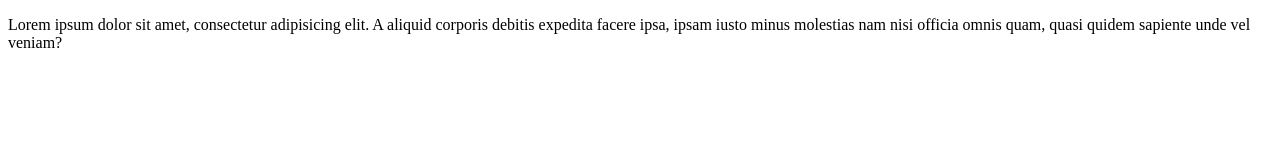
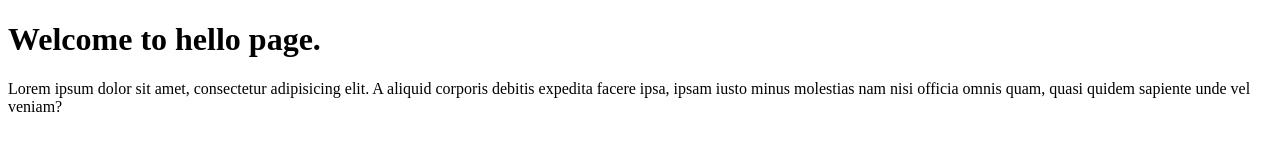
Before and after one commit to AJ198081/practice_git, a plain HTML site: page stashing/index.html in a window 1280 px wide. Drawn offline with Linux system fonts and the light colour scheme.

Commit message:
add app.css and index.html files

```diff
--- a/stashing/app.css
+++ b/stashing/app.css
@@ -0,0 +1,6 @@
+p {
+    color: purple;
+}
+h1 {
+    color: coral;
+}
--- a/stashing/index.html
+++ b/stashing/index.html
@@ -8,6 +8,7 @@
     <title>Hello!</title>
 </head>
 <body>
+<h1>Welcome to hello page.</h1>
 <p>Lorem ipsum dolor sit amet, consectetur adipisicing elit. A aliquid corporis debitis expedita facere ipsa, ipsam
     iusto minus molestias nam nisi officia omnis quam, quasi quidem sapiente unde vel veniam?</p>
 </body>
```
